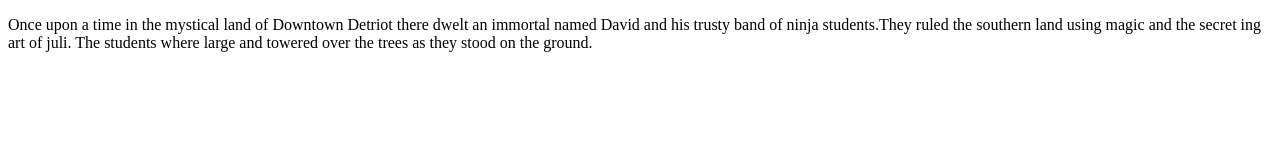
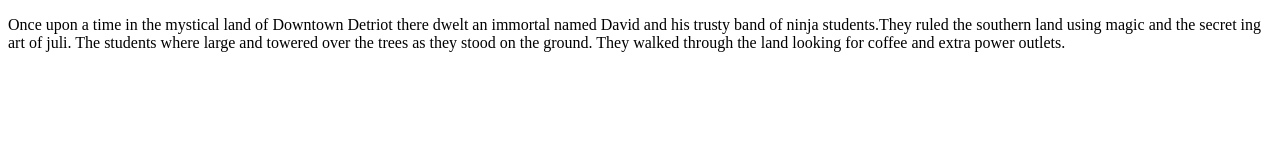
Before and after one commit to kldrivinski/GC-Midterm, a plain HTML site: page index.html in a window 1280 px wide. Drawn offline with Linux system fonts and the light colour scheme.

Commit message:
coffee update

```diff
--- a/index.html
+++ b/index.html
@@ -13,7 +13,8 @@
       Once upon a time in the mystical land of Downtown Detriot there dwelt an
       immortal named David and his trusty band of ninja students.They ruled the
       southern land using magic and the secret ing art of juli. The students
-      where large and towered over the trees as they stood on the ground.
+      where large and towered over the trees as they stood on the ground. They
+      walked through the land looking for coffee and extra power outlets.
     </p>
     <script src="script.js"></script>
   </body>
```
